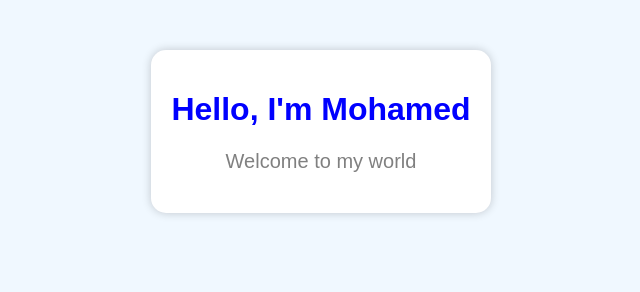
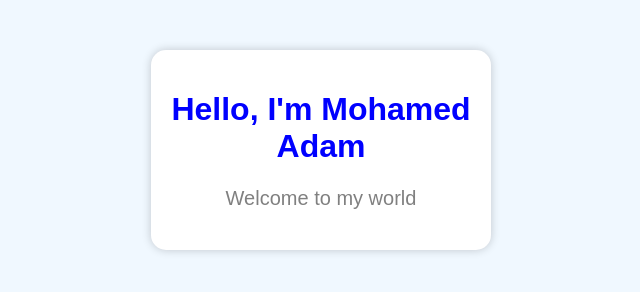
Before and after one commit to hamodeahmed1230-web/hamodeahmed1230-web.github.io, a plain HTML site: page index.html in a window 1280 px wide. Shown: the whole page, without its empty margins (319-959 px from the left). Drawn offline with Linux system fonts and the light colour scheme.

Commit message:
Update index.html

```diff
--- a/index.html
+++ b/index.html
@@ -34,7 +34,7 @@
 <body>
 
 <div class="box">
-<h1>Hello, I'm Mohamed</h1>
+<h1>Hello, I'm Mohamed Adam</h1>
 <p>Welcome to my world</p>
 </div>
 
```
